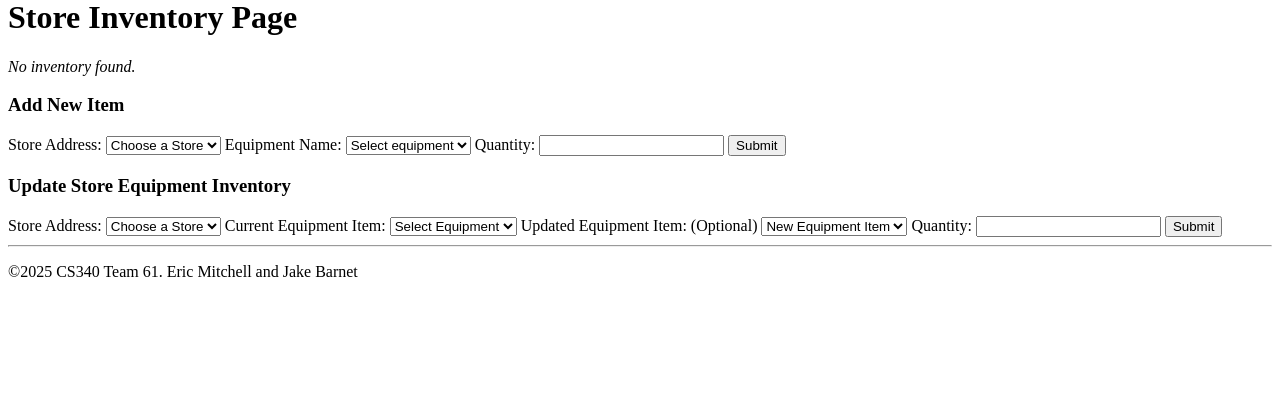
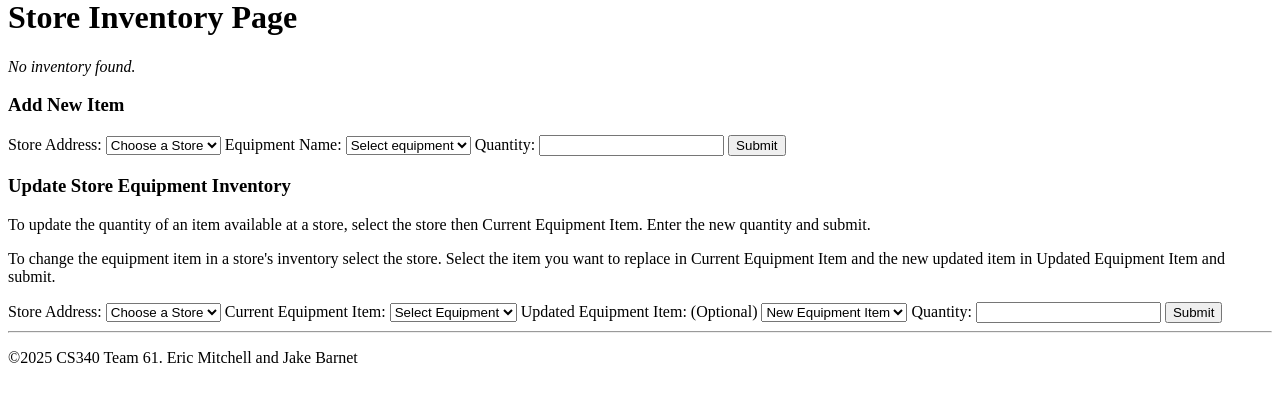
Before and after one commit to jakebarn-osu/cs340-final-project, a Flask app: page /store-inventory in a window 1280 px wide. Shown: the part 151-553 px from the top of the page. Run offline with Flask 3, Linux system fonts and the light colour scheme; data that the repository does not hold is empty; some libraries are stand-ins or nearby versions.

Commit message:
update InventoryItems function added

```diff
--- a/app.py
+++ b/app.py
@@ -145,14 +145,20 @@ def update_inventory_item():
       cursor = dbConnection.cursor()
       store_id = request.form["update_inven_store_id"]
       orig_equip_id = request.form["update_inven_original_equipment_id"]
+
       new_equip_id = request.form["update_inven_new_equipment_id"]
+      new_equip_id = int(new_equip_id) if new_equip_id else None
+
       quantity = request.form["update_inven_item_quantity"]
+      quantity = int(quantity) if quantity else None
 
-      return request.form
+      update_inventory_item = "CALL sp_update_inventory_item(%s, %s, %s, %s);"
+      cursor.execute(update_inventory_item, (store_id, orig_equip_id, new_equip_id, quantity))
+      dbConnection.commit()
+      return redirect("/store-inventory")
    except Exception as e:
       print(f"Erorr has occured: {e}")
       return ("Must provide either new equipment or quantity", 500)
-
 
 @app.route("/customers", methods=["GET", "POST"])
 def customers():
--- a/templates/store-inventory.html
+++ b/templates/store-inventory.html
@@ -64,6 +64,8 @@
 	</form>
 
 	<h3>Update Store Equipment Inventory</h3>
+	<p>To update the quantity of an item available at a store, select the store then Current Equipment Item. Enter the new quantity and submit.</p>
+	<p>To change the equipment item in a store's inventory select the store. Select the item you want to replace in Current Equipment Item and the new updated item in Updated Equipment Item and submit.</p>
 	<form method="POST" class="cuForm" id="store-update-inventory-item" action="/store-update-inventory-item">
 		<label for="update_store_id">Store Address: </label>
 		<select name="update_inven_store_id" id="update_store_id" required>Choose a Store
@@ -100,6 +102,7 @@
 				updateChangeEquip(storeId)
 			}
 		})
+
 		function updateStoreEquipment(storeId) {
 			let menu = document.getElementById("original_equipment_menu")
 			menu.innerHTML = ""
@@ -125,6 +128,7 @@
 			const defaultOption = document.createElement("option")
 			defaultOption.disabaled = true
 			defaultOption.selected = true
+			defaultOption.value = ""
 			defaultOption.textContent = "Select Equipment"
 			menu.appendChild(defaultOption)
 
```
